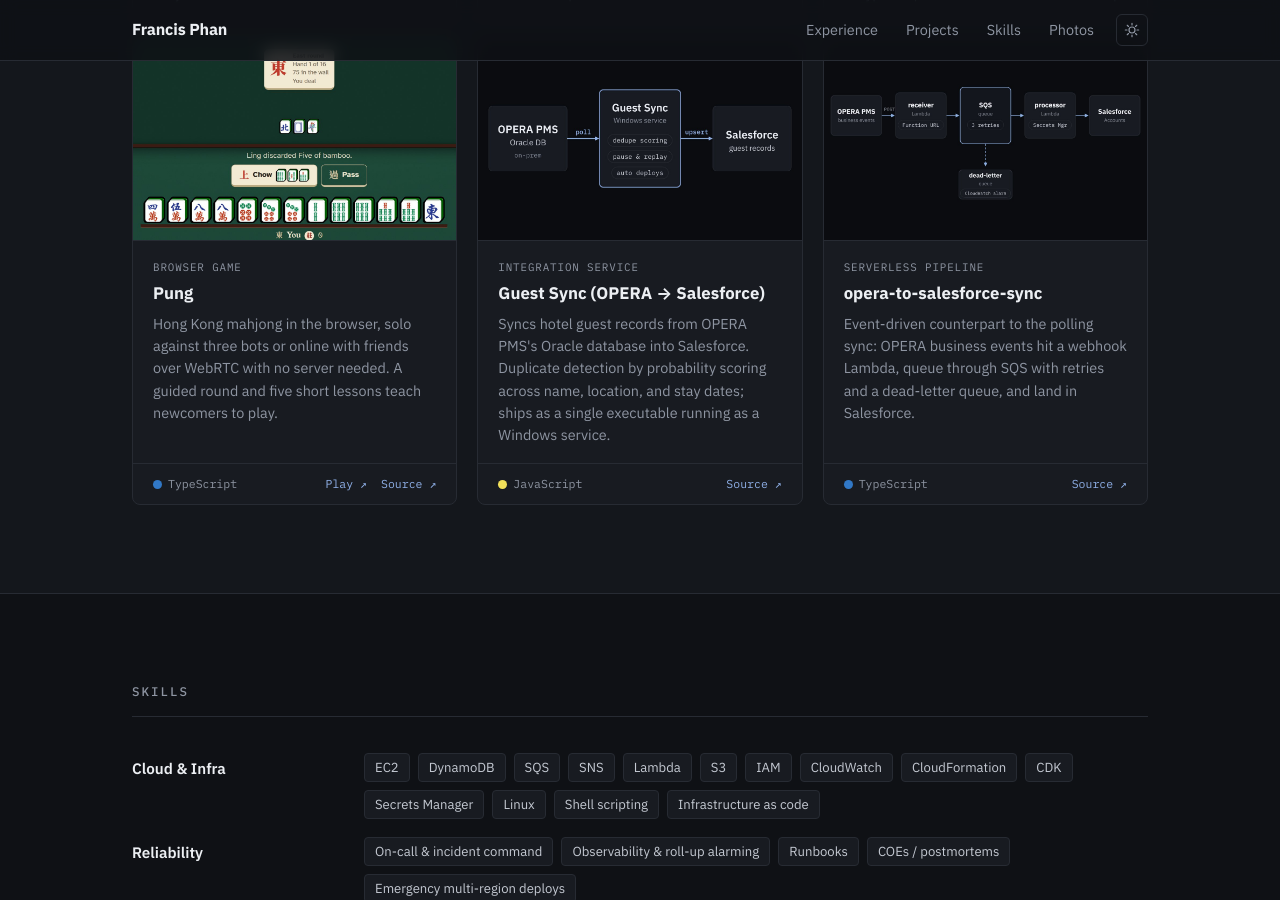
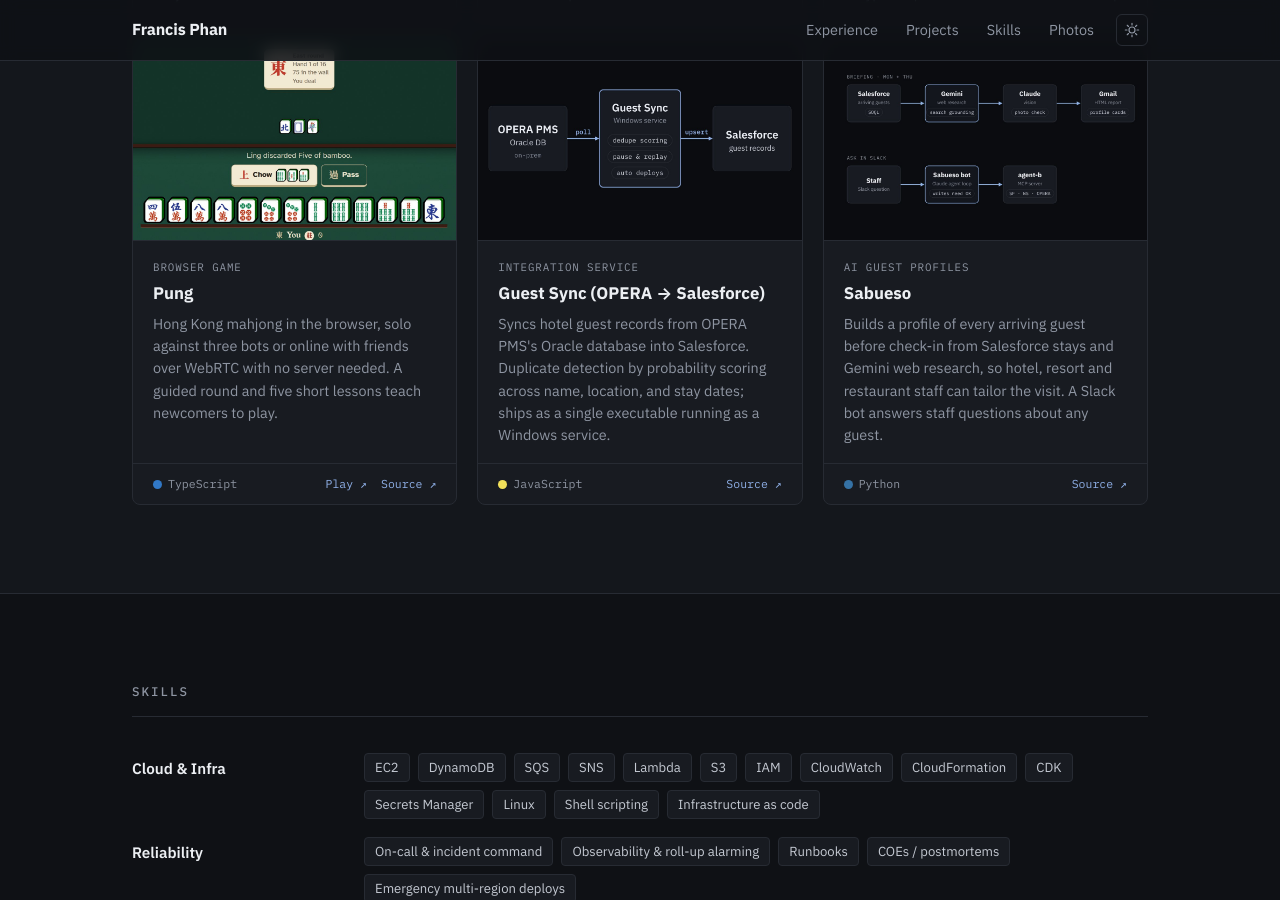
Before and after one commit to francisphan/francisphan.github.io, a Jekyll site: the page built from index.html, in a window 1280 px wide and 900 px high, scrolled down 2627 px. Built offline with Jekyll 4.4.1, drawn with Linux system fonts in a browser that asks for light colours.

Commit message:
Replace opera-to-salesforce-sync with Sabueso on the homepage
opera-to-salesforce-sync was the first, webhook-based design for the OPERA to
Salesforce sync. It can't run against the on-prem OPERA 5.6 (webhooks need OPERA
Cloud), and Guest Sync replaced it, so listing both read as two separate
projects. Removes its card and image. Sabueso takes the sixth slot, with a
diagram of its twice-weekly briefing and its Slack bot.

Co-Authored-By: Claude Opus 5.5 <noreply@anthropic.com>
Claude-Session: https://claude.ai/code/session_01D6HZs6K9o4Xy2YxCF2bjZ3

```diff
--- a/_data/projects.yml
+++ b/_data/projects.yml
@@ -59,16 +59,16 @@
   cmd: "npm run dry-run"
   description: "Syncs hotel guest records from OPERA PMS's Oracle database into Salesforce. Duplicate detection by probability scoring across name, location, and stay dates; ships as a single executable running as a Windows service."
 
-- name: "opera-to-salesforce-sync"
-  repo: "https://github.com/francisphan/opera-to-salesforce-sync"
-  image: "/images/projects/opera-to-salesforce-sync.jpg"
-  image_alt: "opera-to-salesforce-sync architecture: OPERA PMS business events POST to a receiver Lambda's Function URL, which queues them in SQS with three retries and a dead-letter queue watched by a CloudWatch alarm; a processor Lambda reads credentials from Secrets Manager and creates Salesforce Accounts"
-  lang: "TypeScript"
-  lang_color: "#3178C6"
-  kind: "Serverless pipeline"
+- name: "Sabueso"
+  repo: "https://github.com/francisphan/Sabueso"
+  image: "/images/projects/sabueso.jpg"
+  image_alt: "Sabueso architecture: twice a week it pulls arriving guests from Salesforce, researches each with Gemini search grounding, checks photos with Claude vision, and emails an HTML report through Gmail; separately, staff ask the Sabueso Slack bot, a Claude agent loop that calls agent-b's MCP tools for Salesforce, NetSuite and OPERA, with writes needing confirmation"
+  lang: "Python"
+  lang_color: "#3572A5"
+  kind: "AI guest profiles"
   prompt: "$"
-  cmd: "sam build && sam deploy"
-  description: "Event-driven counterpart to the polling sync: OPERA business events hit a webhook Lambda, queue through SQS with retries and a dead-letter queue, and land in Salesforce."
+  cmd: "python src/main.py --now"
+  description: "Builds a profile of every arriving guest before check-in from Salesforce stays and Gemini web research, so hotel, resort and restaurant staff can tailor the visit. A Slack bot answers staff questions about any guest."
 
 - name: "Sideout"
   repo: "https://github.com/francisphan/sideout"
@@ -81,15 +81,6 @@
   prompt: "$"
   cmd: "npm run dev"
   description: "Teaches volleyball rotations, serve receive and floor defense on an animated court. Step through each rotation and every phase of a rally, drag players to see when they break the overlap rule, and switch between a perspective view and a top-down whiteboard view."
-
-- name: "Sabueso"
-  repo: "https://github.com/francisphan/Sabueso"
-  lang: "Python"
-  lang_color: "#3572A5"
-  kind: "AI guest profiles"
-  prompt: "$"
-  cmd: "python src/main.py --now"
-  description: "Builds a profile of every arriving guest before check-in from Salesforce stays and Gemini web research, so hotel, resort and restaurant staff can tailor the visit. A Slack bot answers staff questions about any guest."
 
 - name: "Tomo"
   repo: "https://github.com/francisphan/Tomo"
```
Also changed, not shown: images/projects/opera-to-salesforce-sync.jpg (deleted), images/projects/sabueso.jpg (added).
